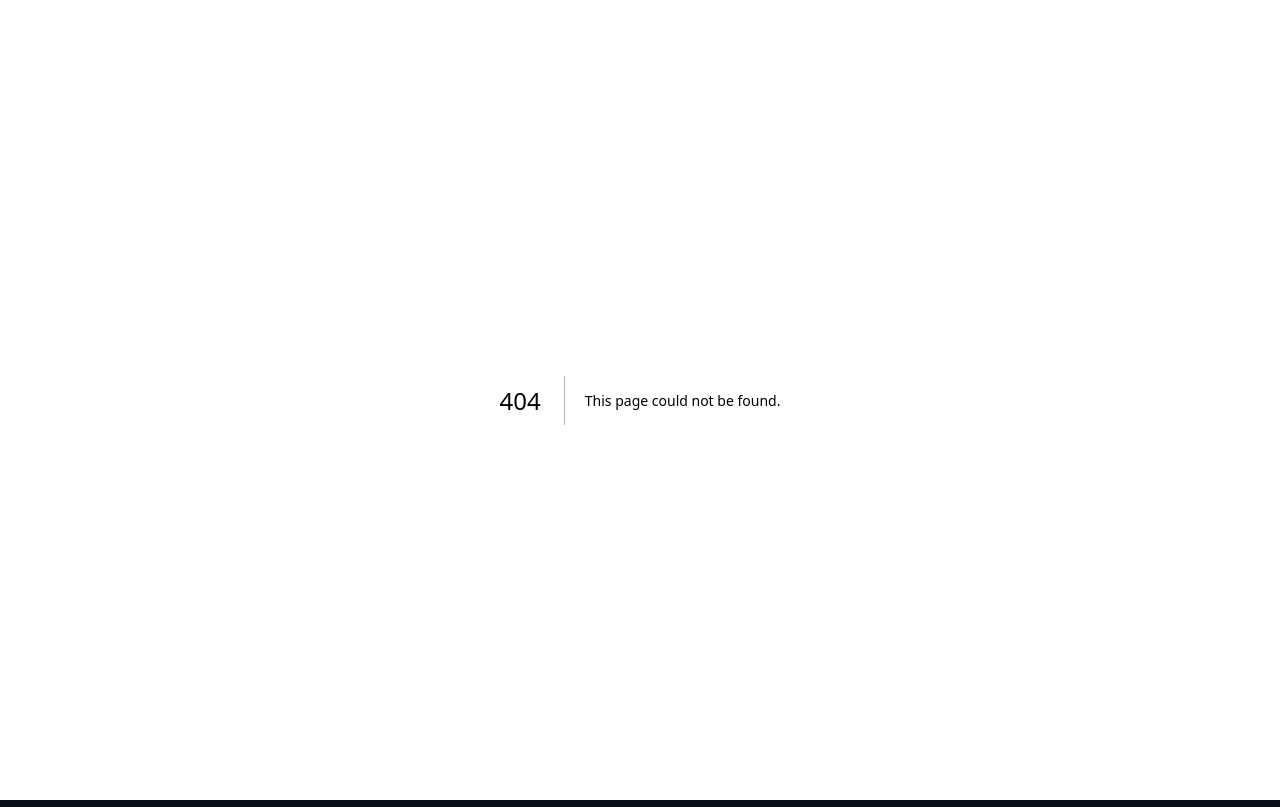
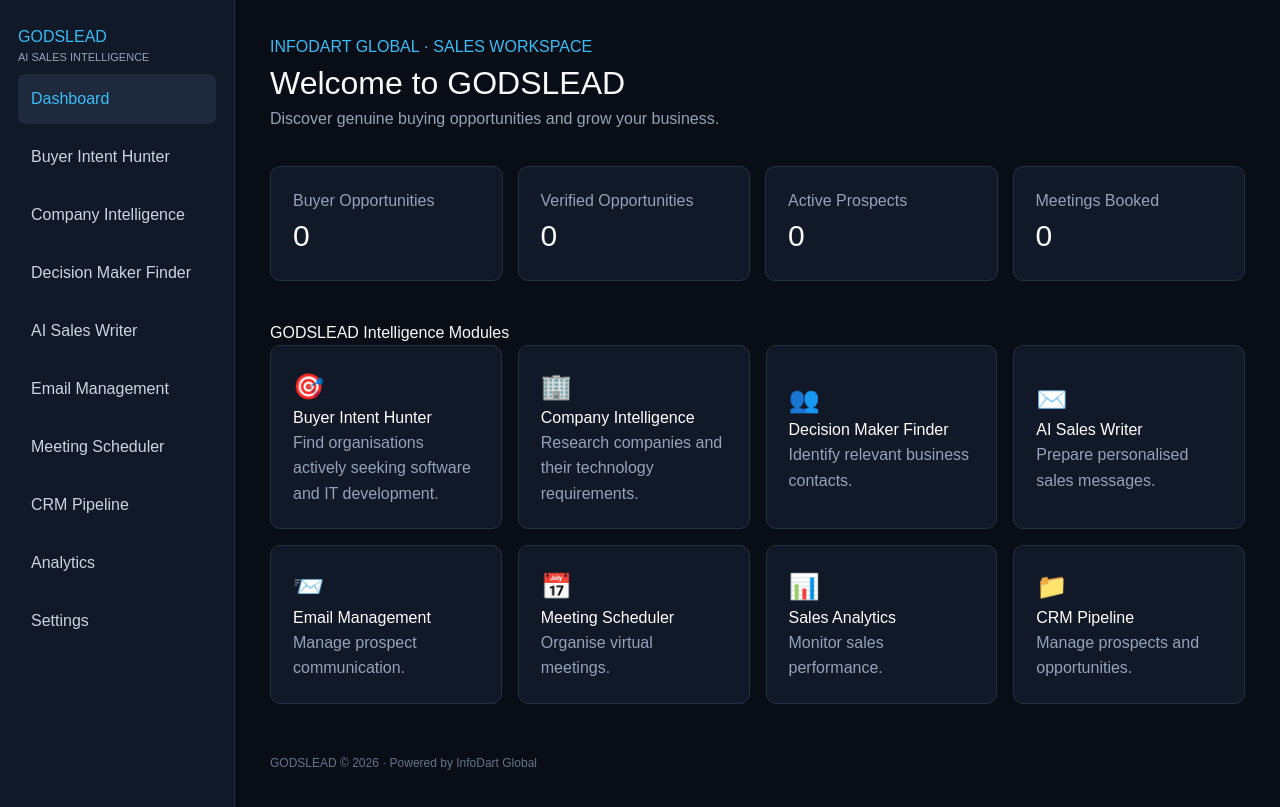
Before and after one commit to GODFATHER5107/GODSLEAD, a Next.js app: page / in a window 1280 px wide. Before the commit this address had no page. Built offline with nearby package versions, Linux system fonts and the light colour scheme.

Commit message:
GODSLEAD - Create correct homepage
This file implements a React component for the main page of the application, featuring a sidebar with navigation buttons and a dynamic content area that displays different modules based on user selection.

```diff
--- /dev/null
+++ b/app/page.tsx
@@ -0,0 +1,175 @@
+"use client";
+
+import { useState } from "react";
+
+const modules = [
+  ["🎯", "Buyer Intent Hunter", "Find organisations actively seeking software and IT development."],
+  ["🏢", "Company Intelligence", "Research companies and their technology requirements."],
+  ["👥", "Decision Maker Finder", "Identify relevant business contacts."],
+  ["✉️", "AI Sales Writer", "Prepare personalised sales messages."],
+  ["📨", "Email Management", "Manage prospect communication."],
+  ["📅", "Meeting Scheduler", "Organise virtual meetings."],
+  ["📊", "Sales Analytics", "Monitor sales performance."],
+  ["📁", "CRM Pipeline", "Manage prospects and opportunities."]
+];
+
+export default function Home() {
+  const [active, setActive] = useState("Dashboard");
+
+  return (
+    <main style={{
+      minHeight: "100vh",
+      background: "#090d16",
+      color: "#f8fafc",
+      fontFamily: "Arial, sans-serif",
+      display: "flex"
+    }}>
+
+      <aside style={{
+        width: "235px",
+        background: "#111827",
+        padding: "25px 18px",
+        borderRight: "1px solid #263244"
+      }}>
+        <h1 style={{ color: "#38bdf8" }}>GODSLEAD</h1>
+        <p style={{ color: "#94a3b8", fontSize: "11px" }}>
+          AI SALES INTELLIGENCE
+        </p>
+
+        {["Dashboard", "Buyer Intent Hunter", "Company Intelligence",
+          "Decision Maker Finder", "AI Sales Writer", "Email Management",
+          "Meeting Scheduler", "CRM Pipeline", "Analytics", "Settings"
+        ].map(item => (
+          <button
+            key={item}
+            onClick={() => setActive(item)}
+            style={{
+              display: "block",
+              width: "100%",
+              padding: "13px",
+              marginTop: "8px",
+              textAlign: "left",
+              color: active === item ? "#38bdf8" : "#cbd5e1",
+              background: active === item ? "#1e293b" : "transparent",
+              border: "none",
+              borderRadius: "7px",
+              cursor: "pointer"
+            }}
+          >
+            {item}
+          </button>
+        ))}
+      </aside>
+
+      <section style={{ flex: 1, padding: "35px", minWidth: 0 }}>
+
+        <p style={{ color: "#38bdf8" }}>
+          INFODART GLOBAL · SALES WORKSPACE
+        </p>
+
+        <h1 style={{ fontSize: "32px" }}>
+          {active === "Dashboard" ? "Welcome to GODSLEAD" : active}
+        </h1>
+
+        <p style={{ color: "#94a3b8" }}>
+          Discover genuine buying opportunities and grow your business.
+        </p>
+
+        {active === "Dashboard" ? (
+          <>
+            <div style={{
+              display: "grid",
+              gridTemplateColumns: "repeat(auto-fit,minmax(180px,1fr))",
+              gap: "15px",
+              marginTop: "35px"
+            }}>
+              {[
+                ["Buyer Opportunities", "0"],
+                ["Verified Opportunities", "0"],
+                ["Active Prospects", "0"],
+                ["Meetings Booked", "0"]
+              ].map(([label, number]) => (
+                <div key={label} style={{
+                  background: "#111827",
+                  padding: "22px",
+                  borderRadius: "10px",
+                  border: "1px solid #263244"
+                }}>
+                  <p style={{ color: "#94a3b8" }}>{label}</p>
+                  <h2 style={{ fontSize: "30px" }}>{number}</h2>
+                </div>
+              ))}
+            </div>
+
+            <h2 style={{ marginTop: "40px" }}>
+              GODSLEAD Intelligence Modules
+            </h2>
+
+            <div style={{
+              display: "grid",
+              gridTemplateColumns: "repeat(auto-fit,minmax(230px,1fr))",
+              gap: "16px"
+            }}>
+              {modules.map(([icon, title, description]) => (
+                <button
+                  key={title}
+                  onClick={() => setActive(title)}
+                  style={{
+                    textAlign: "left",
+                    background: "#111827",
+                    color: "white",
+                    padding: "22px",
+                    border: "1px solid #263244",
+                    borderRadius: "10px",
+                    cursor: "pointer"
+                  }}
+                >
+                  <div style={{ fontSize: "25px" }}>{icon}</div>
+                  <h3>{title}</h3>
+                  <p style={{ color: "#94a3b8", lineHeight: 1.6 }}>
+                    {description}
+                  </p>
+                </button>
+              ))}
+            </div>
+          </>
+        ) : (
+          <div style={{
+            marginTop: "30px",
+            padding: "30px",
+            background: "#111827",
+            borderRadius: "10px"
+          }}>
+            <h2>{active}</h2>
+            <p style={{ color: "#94a3b8" }}>
+              This module will be connected to the GODSLEAD
+              intelligence engine during the next development stage.
+            </p>
+            <button
+              onClick={() => setActive("Dashboard")}
+              style={{
+                background: "#0284c7",
+                color: "white",
+                padding: "12px 20px",
+                border: "none",
+                borderRadius: "6px",
+                cursor: "pointer"
+              }}
+            >
+              Back to Dashboard
+            </button>
+          </div>
+        )}
+
+        <p style={{
+          color: "#64748b",
+          marginTop: "50px",
+          fontSize: "12px"
+        }}>
+          GODSLEAD © 2026 · Powered by InfoDart Global
+        </p>
+
+      </section>
+    </main>
+  );
+}
```
